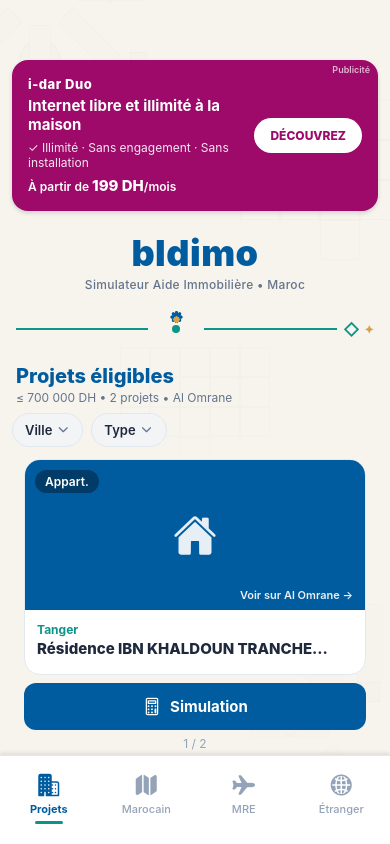
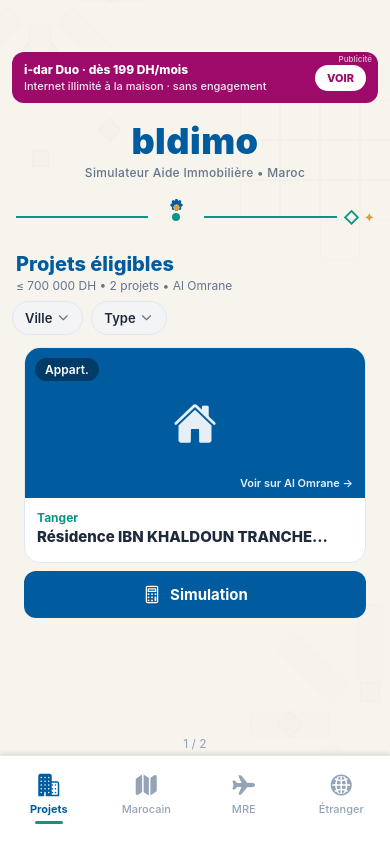
Before and after one commit to TAXI84/bldimo, a React Native app: screen / in a window 390 px wide. Built offline with nearby package versions, Linux system fonts and the light colour scheme.

Commit message:
ui: compact ad banner (text-only, less height)

```diff
--- a/src/components/AdBanner.tsx
+++ b/src/components/AdBanner.tsx
@@ -12,15 +12,13 @@
       >
         <View style={styles.adContent}>
           <View style={styles.adLeft}>
-            <Text style={styles.adBrand}>i-dar Duo</Text>
-            <Text style={styles.adTitle}>Internet libre et illimité à la maison</Text>
-            <Text style={styles.adSubtitle}>✓ Illimité · Sans engagement · Sans installation</Text>
-            <Text style={styles.adPrice}>
-              À partir de <Text style={styles.adPriceStrong}>199 DH</Text>/mois
+            <Text style={styles.adBrand}>i-dar Duo · dès 199 DH/mois</Text>
+            <Text style={styles.adTitle} numberOfLines={1}>
+              Internet illimité à la maison · sans engagement
             </Text>
           </View>
           <View style={styles.adRight}>
-            <Text style={styles.adCta}>DÉCOUVREZ</Text>
+            <Text style={styles.adCta}>VOIR</Text>
           </View>
         </View>
       </TouchableOpacity>
@@ -32,26 +30,22 @@
 const styles = StyleSheet.create({
   container: {
     position: 'relative',
-    paddingTop: Platform.OS === 'android' ? 12 : 16,
+    paddingTop: Platform.OS === 'android' ? 6 : 8,
     paddingHorizontal: 12,
-    paddingBottom: 8,
+    paddingBottom: 4,
     backgroundColor: 'transparent',
   },
   banner: {
     backgroundColor: '#9D0A6A',
-    borderRadius: 16,
+    borderRadius: 12,
     overflow: 'hidden',
-    elevation: 3,
-    shadowColor: '#000',
-    shadowOffset: { width: 0, height: 2 },
-    shadowOpacity: 0.15,
-    shadowRadius: 4,
   },
   adContent: {
     flexDirection: 'row',
     alignItems: 'center',
-    padding: 16,
-    minHeight: 90,
+    paddingVertical: 10,
+    paddingHorizontal: 12,
+    minHeight: 48,
   },
   adLeft: {
     flex: 1,
@@ -60,50 +54,32 @@
   },
   adBrand: {
     color: '#fff',
-    fontSize: 13,
+    fontSize: 12,
     fontWeight: '800',
-    letterSpacing: 0.5,
-    marginBottom: 4,
+    marginBottom: 2,
   },
   adTitle: {
-    color: '#fff',
-    fontSize: 15,
-    fontWeight: '700',
-    marginBottom: 2,
-  },
-  adSubtitle: {
     color: 'rgba(255,255,255,0.9)',
-    fontSize: 12,
-    marginTop: 4,
-  },
-  adPrice: {
-    color: '#fff',
-    fontSize: 12,
-    marginTop: 6,
-    fontWeight: '600',
-  },
-  adPriceStrong: {
-    fontSize: 15,
-    fontWeight: '800',
+    fontSize: 11,
+    fontWeight: '500',
   },
   adRight: {
     backgroundColor: '#fff',
-    paddingHorizontal: 16,
-    paddingVertical: 10,
-    borderRadius: 24,
-    marginLeft: 8,
+    paddingHorizontal: 12,
+    paddingVertical: 6,
+    borderRadius: 16,
   },
   adCta: {
     color: '#9D0A6A',
-    fontSize: 12,
+    fontSize: 11,
     fontWeight: '800',
   },
   adLabel: {
     position: 'absolute',
-    top: 20,
-    right: 20,
-    color: 'rgba(255,255,255,0.7)',
-    fontSize: 9,
+    top: Platform.OS === 'android' ? 8 : 10,
+    right: 18,
+    color: 'rgba(255,255,255,0.65)',
+    fontSize: 8,
     fontWeight: '600',
   },
 });
```
